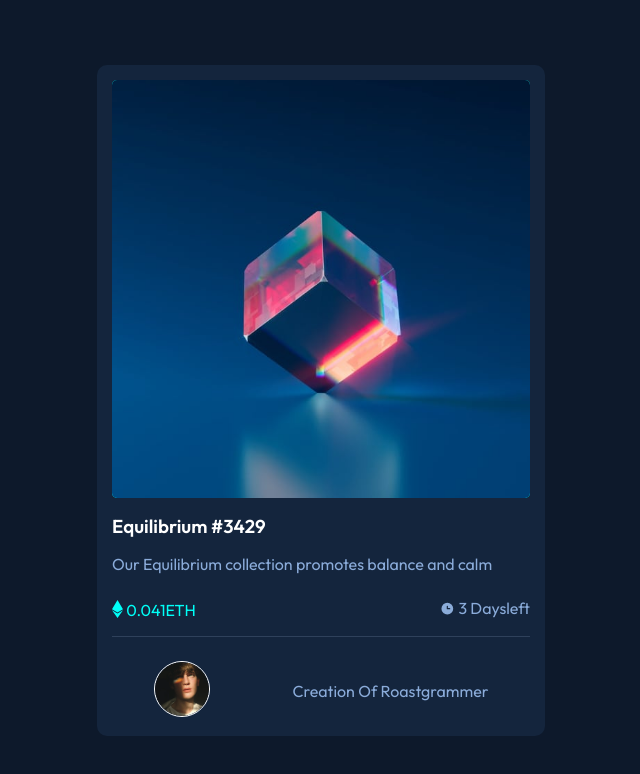
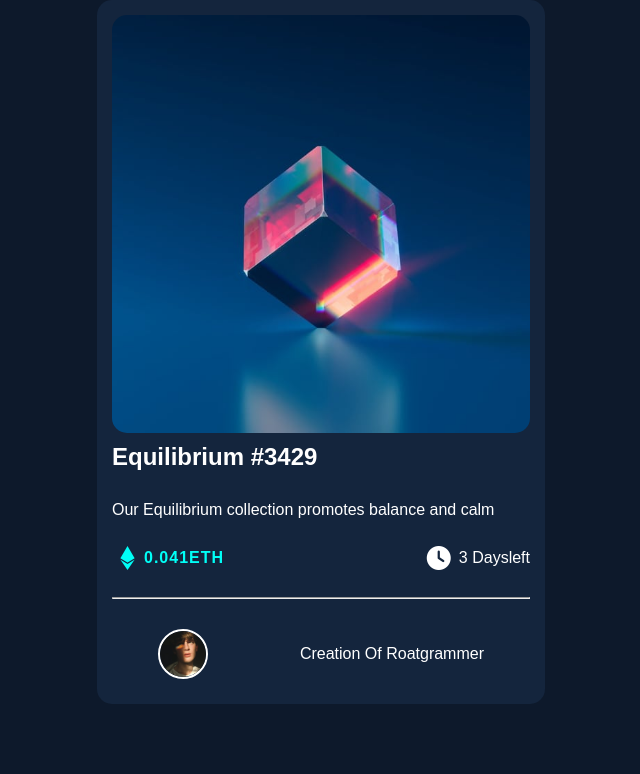
Before and after one commit to roastgrammer/005-NFT, a plain HTML site: page index.html in a window 1280 px wide. Shown: the whole page, without its empty margins (319-959 px from the left). Drawn offline with Linux system fonts and the light colour scheme.

Commit message:
update 2022

```diff
--- a/css/main.css
+++ b/css/main.css
@@ -1,100 +1 @@
-@import url("https://fonts.googleapis.com/css2?family=Outfit:wght@100&display=swap");
-@import url("https://fonts.googleapis.com/css2?family=Outfit:wght@600&display=swap");
-@import url("https://fonts.googleapis.com/css2?family=Outfit:wght@400&display=swap");
-@import url("https://fonts.googleapis.com/css2?family=Outfit:wght@400&display=swap");
-* {
-  padding: 0;
-  margin: 0;
-  box-sizing: border-box; }
-  * body {
-    background-color: #0d192b; }
-  * main .general {
-    height: 100vh;
-    display: flex;
-    justify-content: center;
-    align-items: center; }
-  * main .main-box {
-    width: 35%;
-    padding: 15px;
-    background-color: #14253d;
-    border-radius: 10px; }
-    * main .main-box .img-part {
-      background-image: url("../images/icon-view.svg");
-      background-repeat: no-repeat;
-      background-position: center;
-      background-color: #00fff7;
-      border-radius: 5px;
-      cursor: pointer; }
-      * main .main-box .img-part img {
-        display: flex;
-        width: 100%;
-        height: 100%;
-        border-radius: 5px; }
-        * main .main-box .img-part img:hover {
-          opacity: 0.3; }
-  * main .text-part {
-    color: #ffffff;
-    font-family: 'Outfit' , sans-serif;
-    margin: 1rem 0; }
-    * main .text-part h3 {
-      cursor: pointer;
-      width: 55%; }
-      * main .text-part h3:hover {
-        transition: .5s;
-        color: #00fff7; }
-    * main .text-part #describe {
-      color: #8bacda;
-      margin: 1rem 0; }
-    * main .text-part .down {
-      display: flex;
-      justify-content: space-between;
-      border-bottom: 1px solid #2f415b;
-      margin: 1.5rem 0;
-      padding-bottom: 1rem; }
-      * main .text-part .down img {
-        position: relative;
-        top: 2px; }
-      * main .text-part .down .one p {
-        color: #00fff7; }
-      * main .text-part .down .two p {
-        color: #8bacda; }
-        * main .text-part .down .two p img {
-          width: 15px; }
-  * main .profile {
-    display: flex;
-    justify-content: space-around; }
-    * main .profile .avatar img {
-      width: 3.5rem;
-      border: 1px solid #ffffff;
-      border-radius: 50%;
-      cursor: pointer; }
-      * main .profile .avatar img:hover {
-        transition: .3s;
-        border: 1px solid #00fff7; }
-    * main .profile .information {
-      display: flex;
-      align-items: center; }
-      * main .profile .information .vertical p {
-        font-family: 'Outfit' ,sans-serif;
-        font-weight: 400;
-        color: #8bacda; }
-        * main .profile .information .vertical p span {
-          cursor: pointer; }
-          * main .profile .information .vertical p span:hover {
-            transition: .5s;
-            color: #00fff7; }
-
-@media screen and (max-width: 991px) {
-  .main-box {
-    transition: .3s;
-    width: 45% !important; } }
-
-@media screen and (max-width: 767px) {
-  .main-box {
-    width: 60% !important; } }
-
-@media screen and (max-width: 585px) {
-  .main-box {
-    width: 90% !important; }
-  .text h3 {
-    width: 65% !important; } }
+* {padding:0;margin:0;box-sizing:border-box;font-family:Arial, Helvetica, sans-serif }a {text-decoration:none;color:#fff;}body {background-color:#0d192b;color:#fff;}.main {height:100%;}.main .box {background-color:#14253d;border-radius:15px;width: 30%;height: 100%;padding: 15px;margin:auto;}.main .box .img img {display: flex;width: 100%;height: 100%;border-radius: 15px;}.main .box .sub-txt {display:flex;justify-content: space-between;}.main .box .sub-txt p {display:flex;align-items: center;}.main .box .sub-txt p:first-child {color:#00fff7;font-weight:600;letter-spacing: 1px;}.main .box .sub-txt p * {margin:0 8px;}.main .box .txt {display: flex;flex-direction:column;justify-content: space-around;margin: 10px 0;;}.main .box .txt > *:not(:last-child) {margin-bottom: 30px;}.main .box .author {display:flex;align-items: center;justify-content: space-around;}.main .box .author img {width: 50px;border-radius:50%;border:2px solid #fff;}.main .box .author img:hover {border:2px solid #00fff7;transition:.5s;}.main .box .author p a:hover {color:#00fff7;transition:.5s;}@media screen and (min-width:320px) {.main .box {width: 90%;transition:width .2s;}}@media screen and (min-width:768px) {.main .box{width: 50%;}}@media screen and (min-width:1024px) {.main .box {width: 45%;}}@media screen and (min-width:1200px) {.main .box {width: 35%;}}
--- a/index.html
+++ b/index.html
@@ -6,49 +6,35 @@
     <meta name="viewport" content="width=device-width, initial-scale=1.0">
     <title>NFT preview</title>
     <link rel="stylesheet" href="./css/main.css">
+
+    <link rel="stylesheet" href="https://cdnjs.cloudflare.com/ajax/libs/font-awesome/6.2.0/css/all.min.css" integrity="sha512-xh6O/CkQoPOWDdYTDqeRdPCVd1SpvCA9XXcUnZS2FmJNp1coAFzvtCN9BmamE+4aHK8yyUHUSCcJHgXloTyT2A==" crossorigin="anonymous" referrerpolicy="no-referrer" />
 </head>
 <body>
-    <main>
-        <div class="general">
-            <div class="main-box">
-                <div class="img-part">
-                    <img src="./images/image-equilibrium.jpg" alt="qube">
+    <div class="main">
+        <div class="box">
+            <div class="img">
+                <img src="images/image-equilibrium.jpg" alt="NFT">
             </div>
-                <div class="text-part">
-                    <div class="text">
-                        <h3>Equilibrium #3429</h3>
-                        <p id="describe">Our Equilibrium collection promotes
-                            balance and calm
-                        </p>
-                    </div>
-                    <div class="down">
-                        <div class="one">
+            <div class="txt">
+                <h2>Equilibrium #3429</h2>
+                <p>Our Equilibrium collection promotes balance and calm</p>
+                <div class="sub-txt">
                     <p>
-                                <img src="./images/icon-ethereum.svg" alt="eth-icon">
+                        <i class="fa-brands fa-ethereum fa-xl"></i>
                         0.041ETH
                     </p>
-                        </div>
-                        <div class="two">
                     <p>
-                                <img src="./images/icon-clock.svg" alt="clock">
+                        <i class="fa-solid fa-clock fa-xl"></i>
                         3 Daysleft
                     </p>
                 </div>
-                    </div>
-                </div>
-                <div class="profile">
-                    <div class="avatar">
-                        <img src="./images/image-avatar.png" alt="avatar">
-                    </div>
-                    <div class="information">
-                        <div class="vertical">
-                            <p>Creation Of <span>Roastgrammer</span></p>
+                <hr>
+                <div class="author">
+                    <img src="images/image-avatar.png" alt="avatar">
+                    <p>Creation Of <a href="https://github.com/roastgrammer" target="_blank">Roatgrammer</a></p>
                 </div>
             </div>
         </div>
     </div>
-        </div>
-    </main>
-
 </body>
 </html>
--- a/sass/main.scss
+++ /dev/null
@@ -1,144 +0,0 @@
-@import "variables";
-
-* {
-    padding:0;
-    margin:0;
-    box-sizing: border-box;
-    body {
-
-        background-color: $Vdarkblue;
-    }
-    main {
-        .general {
-            height: 100vh;
-            display: flex;
-            justify-content:center;
-            align-items: center;
-        }
-        .main-box {
-            width: 35%;
-            padding: 15px;
-            background-color:$VdarkblueCard;
-            border-radius:10px;
-            .img-part {
-                background-image: url('../images/icon-view.svg');
-                background-repeat: no-repeat;
-                background-position: center;
-                background-color: $C;
-                border-radius: 5px;
-                cursor: pointer;
-                img {
-                    display: flex;
-                    width: 100%;
-                    height: 100%;
-                    border-radius: 5px;
-
-                    &:hover {
-                        opacity: 0.3;
-                    }
-                }
-            }
-        }
-        .text-part {
-            color:$white;
-            @import url('https://fonts.googleapis.com/css2?family=Outfit:wght@100&display=swap');
-            font-family:  'Outfit' , sans-serif;
-            margin: 1rem 0;
-            h3 {
-            @import url('https://fonts.googleapis.com/css2?family=Outfit:wght@600&display=swap');
-            cursor:pointer;
-            width: 55%;
-
-            &:hover {
-                transition: .5s;
-                color:$C;
-            }
-            }
-            #describe {
-            @import url('https://fonts.googleapis.com/css2?family=Outfit:wght@400&display=swap');
-                color:$SB;
-                margin: 1rem 0;
-            }
-            .down {
-                display: flex;
-                justify-content: space-between;
-                border-bottom: 1px solid $VdarkblueLine;
-                margin: 1.5rem 0;
-                padding-bottom: 1rem;
-                img {
-                    position: relative;
-                    top:2px;
-                }
-                .one{
-                    p {
-                        color:$C;
-                    }
-                }
-                .two {
-                    p {
-                        color:$SB;
-                        img {
-                            width: 15px;
-                        }
-                    }
-                }
-            }
-        }
-        .profile {
-            display: flex;
-            justify-content: space-around;
-            .avatar {
-                img {
-                    width: 3.5rem;
-                    border:1px solid $white;
-                    border-radius: 50%;
-                    cursor:pointer;
-                    &:hover {
-                        transition:.3s;
-                        border:1px solid $C;
-                    }
-                }
-            }
-            .information {
-                display: flex;
-                align-items: center;
-                .vertical {
-                    p {
-                        @import url('https://fonts.googleapis.com/css2?family=Outfit:wght@400&display=swap');
-                        font-family: 'Outfit' ,sans-serif;
-                        font-weight: 400;
-                        color:$SB;
-                        span {
-                            cursor: pointer;
-                            &:hover {
-                                transition:.5s;
-                                color:$C;
-                            }
-                        }
-                    }
-                }
-            }
-        }
-    }
-}
-@media screen and(max-width:991px){
-    .main-box {
-        transition: .3s;
-        width: 45% !important;
-    }
-}
-@media screen and (max-width:767px){
-    .main-box {
-        width: 60% !important;
-    }
-}
-@media screen and (max-width:585px){
-    .main-box {
-        width: 90% !important;
-    }
-    .text {
-        h3 {
-            width: 65% !important;
-        }
-    }
-}
```
Also changed, not shown: package.json (deleted, +0 -16 lines), sass/_variables.scss (deleted, +0 -9 lines), README.md, images/favicon-32x32.png (deleted), images/icon-clock.svg (deleted), images/icon-ethereum.svg (deleted), images/icon-view.svg (deleted), javascript/main.js (deleted), 1 other file. Lines whose indentation alone changed are shown as unchanged.
